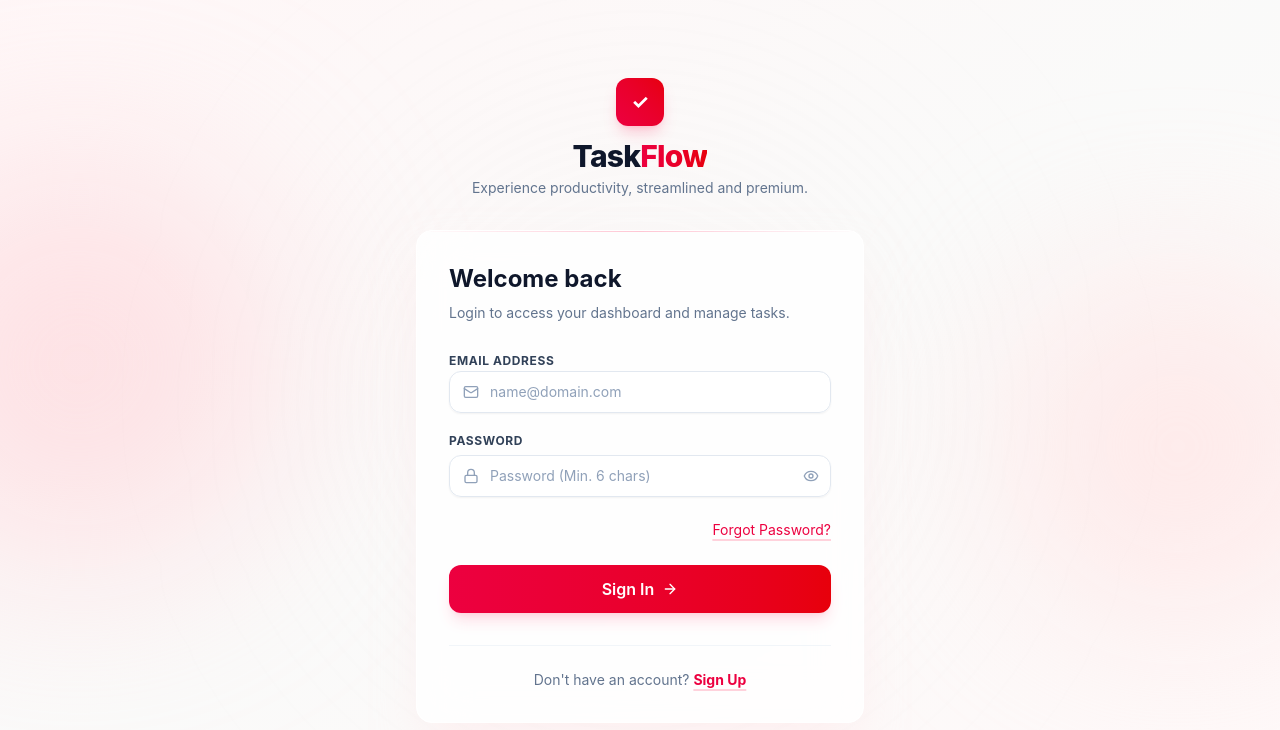
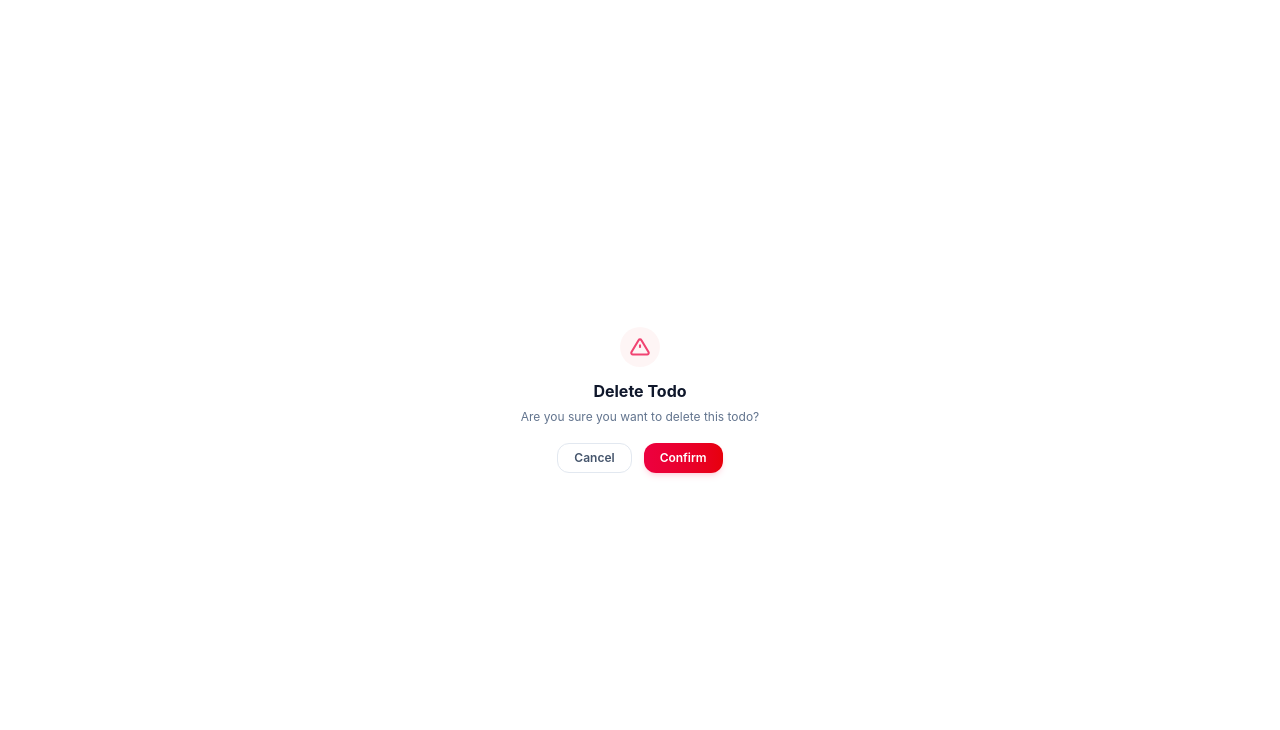
Before and after one commit to AbhishekGargcoder/TaskFlow, a React (Vite) app: page / in a window 1280 px wide. Before the commit this address led to /signin. Shown: the top 730 px of the page. Built offline with nearby package versions, Linux system fonts and the light colour scheme.

Commit message:
delete confirm dialog popup added

```diff
--- a/src/App.tsx
+++ b/src/App.tsx
@@ -7,13 +7,15 @@ import Todos from './pages/Todos';
 import VerifyEmail from './pages/VerifyEmail';
 import ForgotPassword from './pages/ForgotPassword';
 import ResetPassword from './pages/ResetPassword';
+import ConfirmDeleteDialog from './components/ConfirmDeleteDialog';
 function App() {
   return (
     <>
       <BrowserRouter>
         <Routes>
           {/* <Route path="/" element={<Navigate to="/signup" replace />} /> */}
-          <Route path="/" element={<Todos />} />
+          {/* <Route path="/" element={<Todos />} /> */}
+          <Route path="/" element={<ConfirmDeleteDialog isOpen={true} title="Delete Todo" message="Are you sure you want to delete this todo?" onConfirm={()=>{console.log("confirm")}} onCancel={()=>{console.log("cancel")}} />} />
           <Route path="/signup" element={<Signup />} />
           <Route path="/signin" element={<Signin />} />
           <Route path="/verify-email" element={<VerifyEmail />} />
--- /dev/null
+++ b/src/components/ConfirmDeleteDialog.tsx
@@ -0,0 +1,57 @@
+import React from 'react';
+
+interface ConfirmDialogProps {
+  isOpen: boolean;
+  title: string;
+  message: string;
+  onConfirm: () => void;
+  onCancel: () => void;
+}
+
+export default function ConfirmDeleteDialog({ isOpen, title, message, onConfirm, onCancel }: ConfirmDialogProps) {
+  if (!isOpen) return null;
+
+  return (
+    <div className="absolute inset-0 bg-white z-20 rounded-2xl flex flex-col justify-center items-center p-4 text-center animate-in fade-in duration-200">
+      <div className="w-full max-w-xs">
+        <div className="w-10 h-10 rounded-full bg-red-50 text-rose-600 flex items-center justify-center mx-auto mb-3 animate-pulse">
+          <svg className="w-5 h-5 stroke-[2.5]" viewBox="0 0 24 24" fill="none" stroke="currentColor">
+            <path d="M10.29 3.86L1.82 18a2 2 0 0 0 1.71 3h16.94a2 2 0 0 0 1.71-3L13.71 3.86a2 2 0 0 0-3.42 0z" />
+            <line x1="12" y1="9" x2="12" y2="13" />
+            <line x1="12" y1="17" x2="12.01" y2="17" />
+          </svg>
+        </div>
+        <h3 className="text-base font-bold text-slate-900 mb-1">
+          {title}
+        </h3>
+        <p className="text-xs text-slate-500 leading-relaxed mb-4 px-2">
+          {message}
+        </p>
+        <div className="flex justify-center gap-3">
+          <button
+            onClick={onCancel}
+            className="px-4 py-1.5 bg-white border border-slate-200 rounded-xl text-slate-600 hover:bg-slate-50 font-semibold text-xs transition cursor-pointer"
+          >
+            Cancel
+          </button>
+          <button
+            onClick={onConfirm}
+            className="px-4 py-1.5 bg-gradient-to-r from-rose-600 to-red-600 hover:from-rose-500 hover:to-red-500 text-white font-semibold rounded-xl text-xs shadow-md shadow-rose-500/15 hover:shadow-rose-500/25 transition duration-200 cursor-pointer"
+          >
+            Confirm
+          </button>
+        </div>
+      </div>
+    </div>
+  );
+}
+
+
+
+
+
+/*
+
+<ConfirmDeleteDialog isOpen = {isDelete} />
+
+*/
--- a/src/components/TodoCard.tsx
+++ b/src/components/TodoCard.tsx
@@ -1,8 +1,8 @@
-import { Trash2, Check, ChevronDown, ChevronUp, ExternalLink, Calendar,Copy} from 'lucide-react'
+import { Trash2, Check, ChevronDown, ChevronUp, ExternalLink, Calendar, Copy } from 'lucide-react'
 import type { Todo } from '../types';
-import { Link ,useNavigate} from 'react-router-dom';
-import { useState } from 'react';
-
+import { Link, useNavigate } from 'react-router-dom';
+import { useCallback, useState } from 'react';
+import ConfirmDeleteDialog from './ConfirmDeleteDialog';
 interface TodoCardProps {
     todo: Todo;
     handleDeleteTodo: (id: string) => void;
@@ -13,11 +13,12 @@ interface TodoCardProps {
 
 export default function TodoCard({ todo, handleDeleteTodo, handleToggleDone, isExpanded, toggleExpand }: TodoCardProps) {
     const hasLongDescription = todo.description.length > 95;
+    const [deleteDialog, setDeleteDialog] = useState(false);
     const navigate = useNavigate();
 
-    let [copied,setCopied] = useState(false);
+    let [copied, setCopied] = useState(false);
 
-  async function handlecopiedText() {
+    async function handlecopiedText() {
         const text = todo.description;
 
         await navigator.clipboard.writeText(text); // async operation
@@ -26,6 +27,15 @@ export default function TodoCard({ todo, handleDeleteTodo, handleToggleDone, isE
             setCopied(false);
         }, 2000);
     }
+
+    const handleCancelDelete = useCallback(() => {
+        setDeleteDialog(false);
+    }, [])
+
+    const handleConfirmDelete = useCallback(() => {
+        handleDeleteTodo(todo.id);
+        setDeleteDialog(false);
+    }, [handleDeleteTodo]);
 
     return (
         <div
@@ -121,7 +131,7 @@ export default function TodoCard({ todo, handleDeleteTodo, handleToggleDone, isE
                 </div>
 
                 {/* Actions Panel */}
-                <div className="flex items-center gap-1 opacity-60 group-hover:opacity-100 transition-opacity">
+                <div className="flex items-center gap-1">
 
                     {/* Navigate to detail page */}
                     <Link
@@ -132,38 +142,38 @@ export default function TodoCard({ todo, handleDeleteTodo, handleToggleDone, isE
                         <ExternalLink className="w-3.5 h-3.5" />
                     </Link>
 
-                        {/* copu btn */}
-                        <button
-                        onClick = {handlecopiedText}
+                    {/* copu btn */}
+                    <button
+                        onClick={handlecopiedText}
                         className="p-1.5 text-slate-400 hover:text-rose-600 hover:bg-rose-50 rounded-md transition duration-150 cursor-pointer"
                         title="copied Task">
                         {
-                            copied ? <Check className="w-3.5 h-3.5"/> : <Copy className="w-3.5 h-3.5"/>
+                            copied ? <Check className="w-3.5 h-3.5" /> : <Copy className="w-3.5 h-3.5" />
                         }
 
 
-                        </button>
+                    </button>
 
 
 
 
                     {/* Delete button */}
                     <button
-                        onClick={() => handleDeleteTodo(todo.id)}
+                        onClick={() => setDeleteDialog(prev => !prev)}
                         className="p-1.5 text-slate-400 hover:text-rose-600 hover:bg-rose-50 rounded-md transition duration-150 cursor-pointer"
                         title="Delete Task"
                     >
                         <Trash2 className="w-3.5 h-3.5" />
                     </button>
                     {/* Delete button for confirmation */}
-
-                    {/* <button
-                        onClick={() => navigate(`/todos/${todo.id}`)}
-                        className="p-1.5 text-slate-400 hover:text-rose-600 hover:bg-rose-50 rounded-md transition duration-150 cursor-pointer"
-                        title="Delete Task"
-                    >
-                        <Trash2 className="w-3.5 h-3.5" />
-                    </button> */}
+                    {/* <ConfirmDeleteDialog
+            isOpen={isDeleteDialogOpen}
+            title="Delete Todo"
+            message="Are you sure you want to delete this todo?"
+            onConfirm={handleConfirmDelete}
+            onCancel={() => setIsDeleteDialogOpen(false)}
+          /> */}
+                    <ConfirmDeleteDialog isOpen={deleteDialog} title="Delete Todo" message="Are you sure you want to delete this todo?" onConfirm={handleConfirmDelete} onCancel={handleCancelDelete} />
                 </div>
 
             </div>
```
